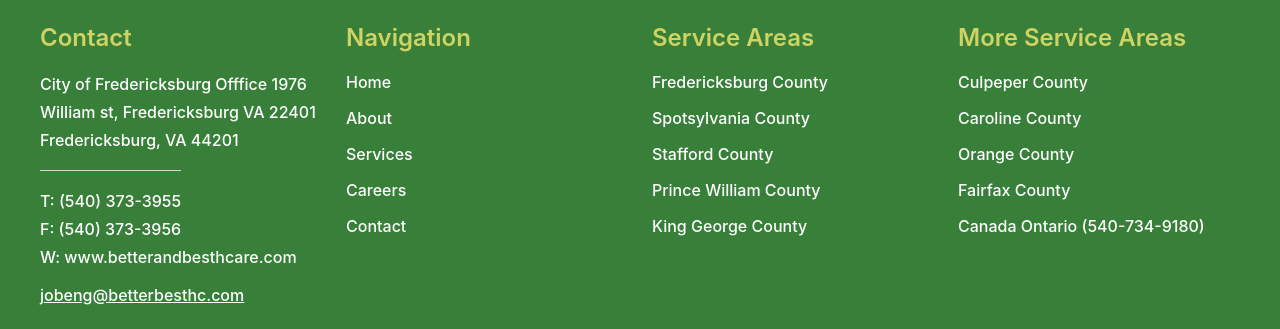
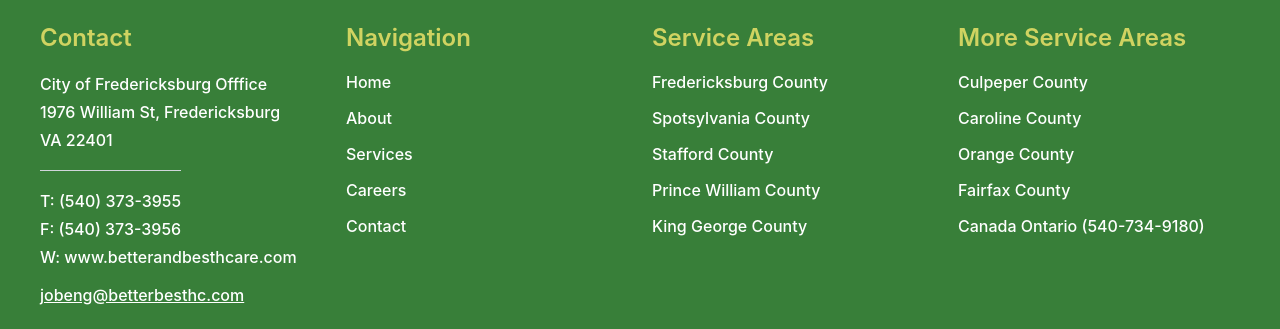
Before and after one commit to tommynoble/Better-Best, a React (Vite) app: page /careers in a window 1280 px wide. Shown: the part 3630-3959 px from the top of the page. Built offline with nearby package versions, Linux system fonts and the light colour scheme.

Commit message:
“logoUPDATE”

```diff
--- a/src/components/Footer.jsx
+++ b/src/components/Footer.jsx
@@ -16,9 +16,9 @@
           <div>
             <h2 className="text-2xl font-semibold mb-4 text-deep-yellow">Contact</h2>
             <p className="text-white pb-3 leading-7 font-medium">
-              City of Fredericksburg Offfice
-              1976 William st, Fredericksburg VA 22401 <br />
-              Fredericksburg, VA 44201<br></br>
+              City of Fredericksburg Offfice <br></br>
+              1976 William St, Fredericksburg <br></br> VA 22401 <br />
+
               <hr class="border-t-1 border-gray-300 my-4 w-1/2" />
 
 
```
